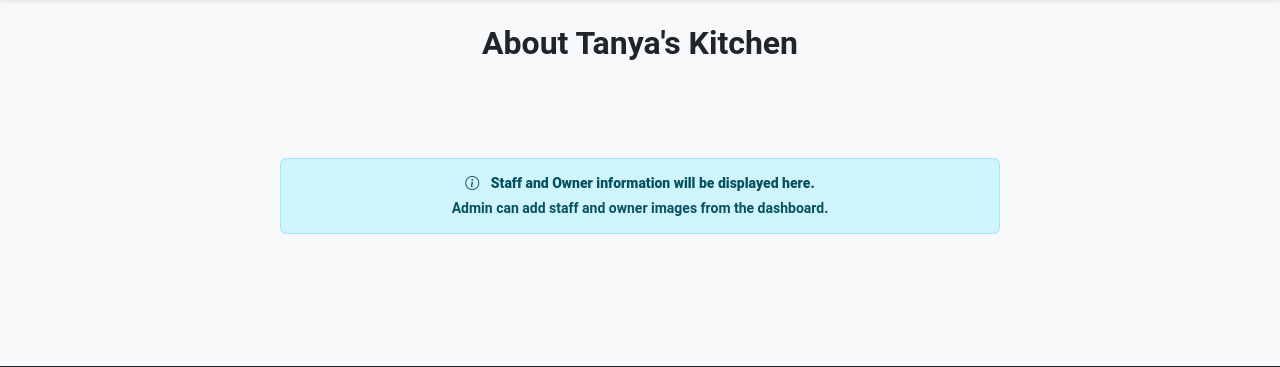
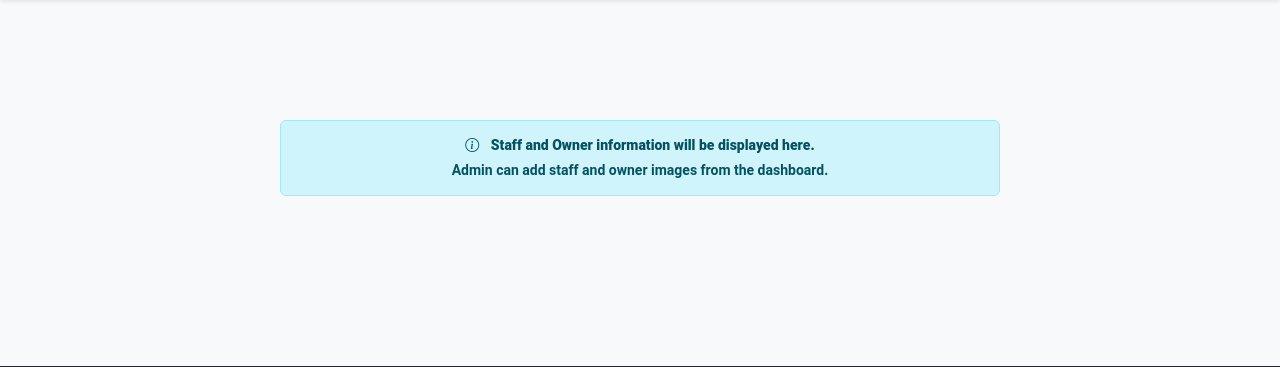
Before and after one commit to gangeshwar01/tanya-kitchen, a Django app: page /about/ in a window 1280 px wide. Shown: the part 56-423 px from the top of the page. Run offline with Django 5.2, Linux system fonts and the light colour scheme; data that the repository does not hold is empty.

Commit message:
about page update

```diff
--- a/templates/about.html
+++ b/templates/about.html
@@ -4,7 +4,7 @@
   <div class="row justify-content-center mb-5">
     <div class="col-lg-10">
       <div class="text-center mb-5">
-        <h2 class="fw-bold mb-3">About Tanya's Kitchen</h2>
+        {% comment %} <h2 class="fw-bold mb-3">About Tanya's Kitchen</h2> {% endcomment %}
         {% comment %} <p class="text-muted lead">Tanya's Kitchen is a mess/kitchen subscription and attendance system designed to simplify meal management for hostels and teams. Users subscribe to flexible plans, mark meal attendance, and upload payment proofs. Admins manage menus, plans, and approvals.</p> {% endcomment %}
       </div>
     </div>
```
